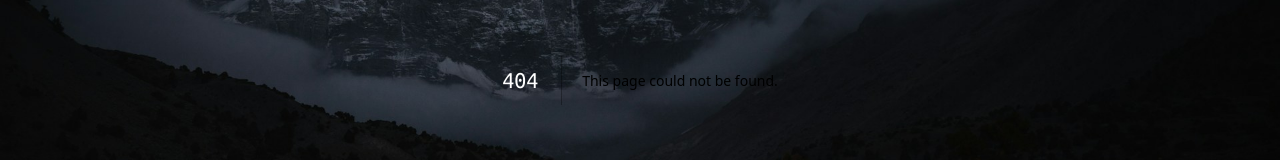
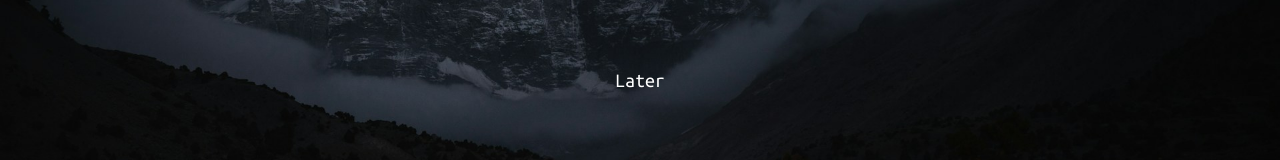
Before and after one commit to DialecticalLaw/pura-focus, a Next.js app: page /journal in a window 1280 px wide. Before the commit this address had no page. Shown: the part 320-480 px from the top of the page. Built offline with nearby package versions, Linux system fonts and the light colour scheme.

Commit message:
feat: add journal route

```diff
--- /dev/null
+++ b/src/app/journal/page.tsx
@@ -0,0 +1,3 @@
+export default function Journal() {
+  return <p>Later</p>;
+}
```
